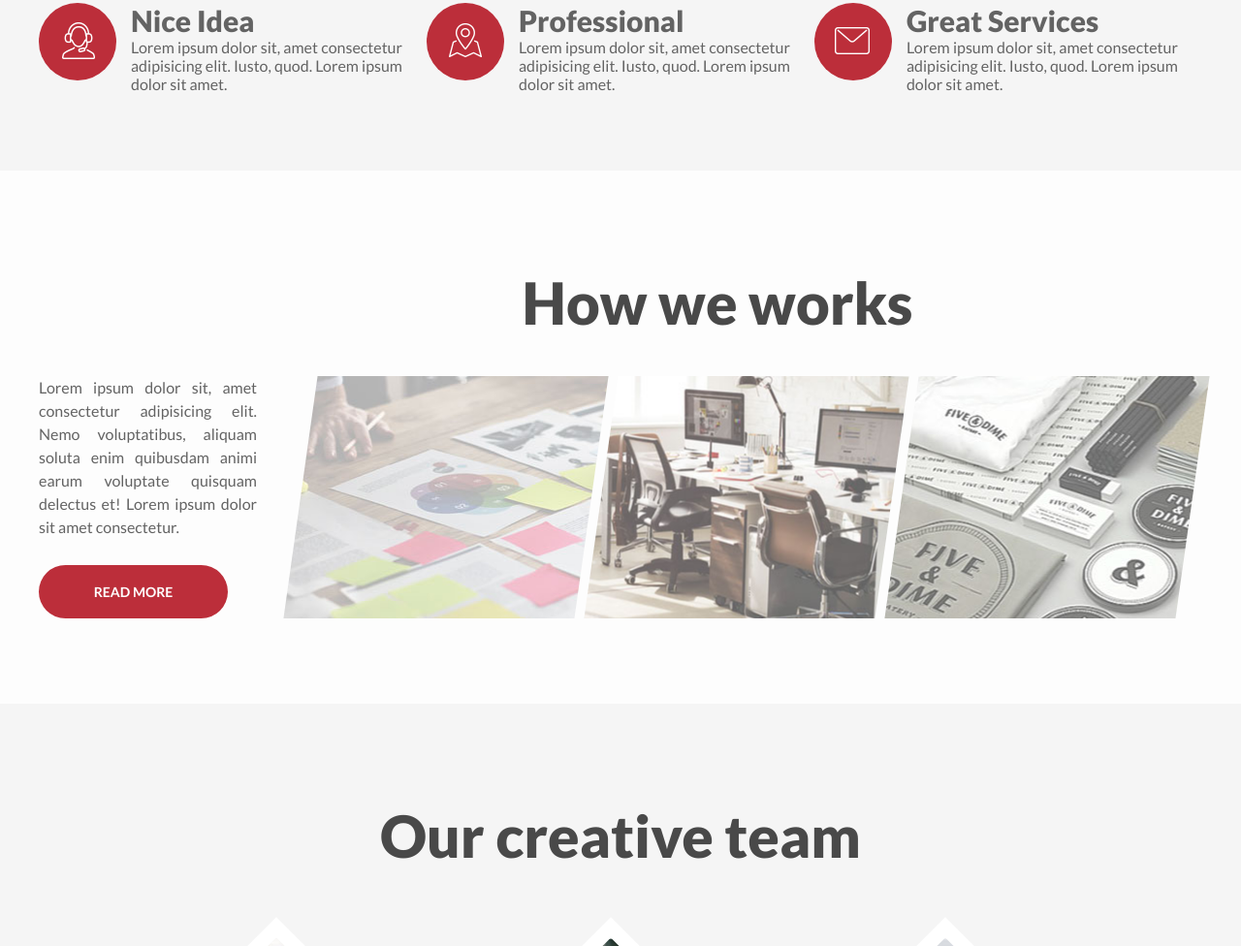
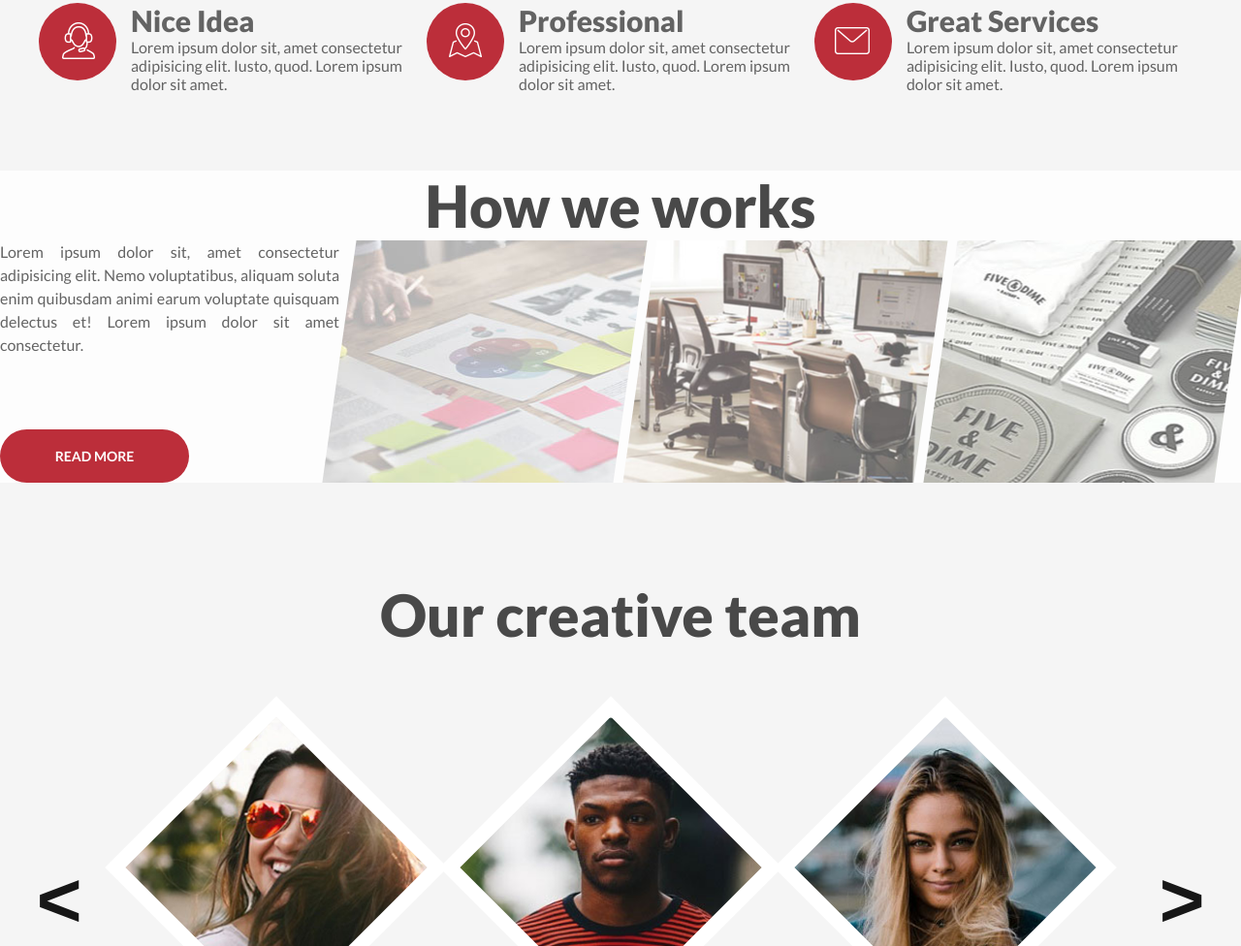
Before and after one commit to JCiechanowski93/Agency-landing-page, a website: page index.html in a window 1280 px wide. Shown: the part 1740-2716 px from the top of the page at 97% size. Drawn offline with nearby package versions, Linux system fonts and the light colour scheme.

Commit message:
How we works

```diff
--- a/index.html
+++ b/index.html
@@ -140,7 +140,7 @@
         <h2 class="agency-workflow__title section__title">
             How we works
         </h2>
-        <div class="agency-workflow__content container">
+        <div class="agency-workflow__content">
             <div class="agency-workflow__description">
                 <p>Lorem ipsum dolor sit, amet consectetur adipisicing elit. Nemo
                     voluptatibus, aliquam soluta enim quibusdam animi earum voluptate quisquam delectus et! Lorem ipsum
--- a/scss/_agency-workflow.scss
+++ b/scss/_agency-workflow.scss
@@ -1,8 +1,8 @@
 .agency-workflow {
-    height: 450px;
+
 }
 .agency-workflow__title {
-    margin: 100px 0 40px 200px;
+
 }
 
 .agency-workflow__content {
@@ -40,7 +40,6 @@
 .agency-workflow__images {
     display: flex;
     justify-content: space-between;
-    margin-left: 45px;
 }
 
 .agency-workflow__image {
@@ -53,8 +52,6 @@
     -moz-transform: skew(-8deg);
     margin-right: 10px;
 
-
-
     img {
      position: absolute;
      top: 50%;
```
Also changed, not shown: css/main.css, 1 other file.
